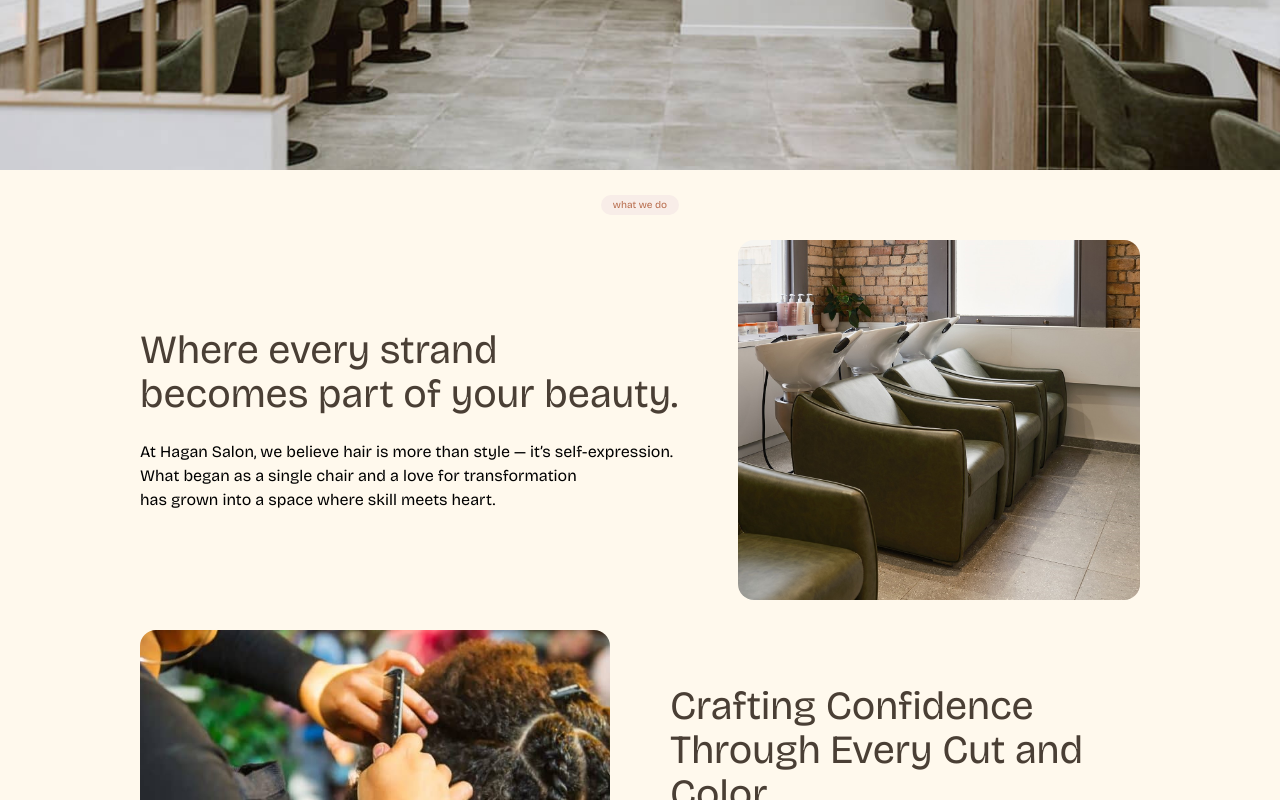
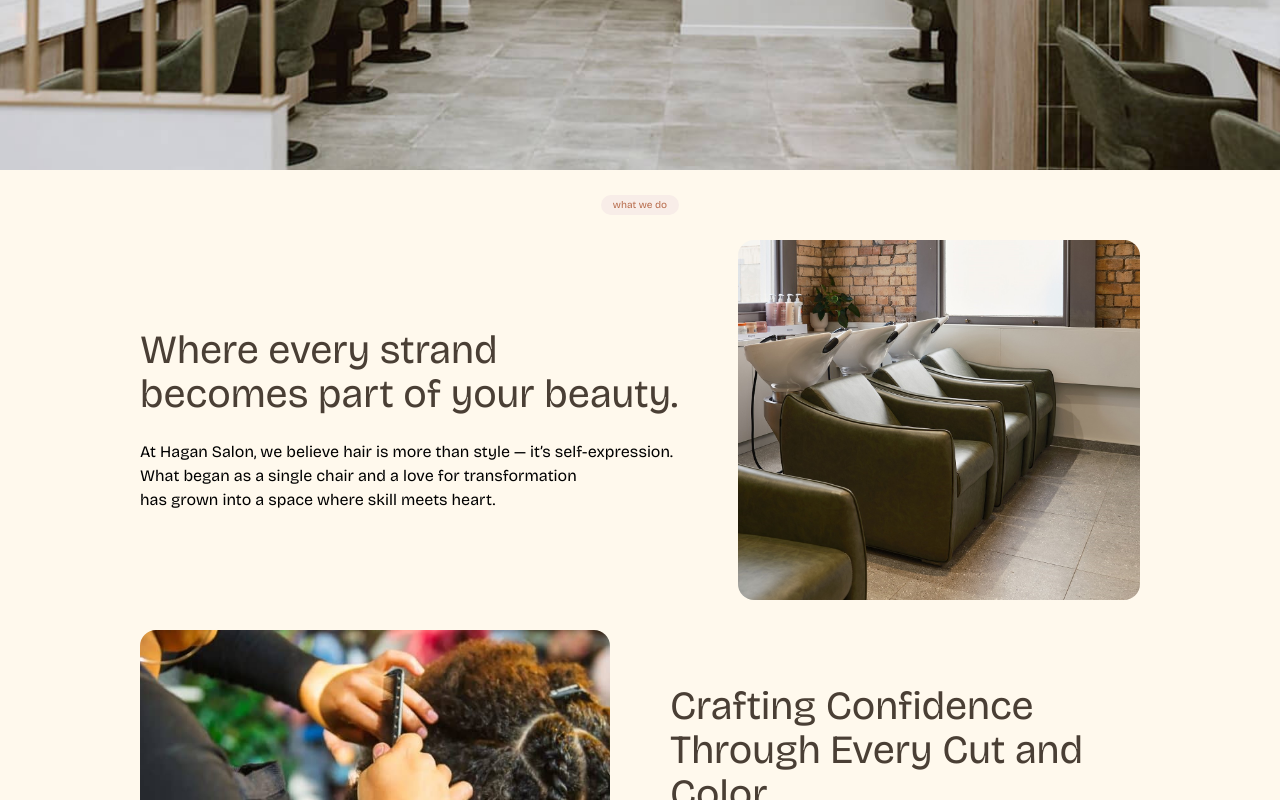
Before and after one commit to sanyomor-01/hagan-salon, a plain HTML site: page index.html in a window 1280 px wide. Shown: the part 610-1410 px from the top of the page. Drawn offline with nearby package versions, Linux system fonts and the light colour scheme.

Commit message:
fix(ui): object-position of image

```diff
--- a/css/style.css
+++ b/css/style.css
@@ -262,9 +262,7 @@ main{
   display: block;
   object-position:center ;
 }
-#cropped{
-  object-position: 30%  80%;
-}
+
 .image-placeholder{
   height: 36rem;
   width: 55rem;
--- a/index.html
+++ b/index.html
@@ -60,7 +60,7 @@
           </div>
 
           <div class="col image-placeholder">
-            <img src="./images/529.jpg" alt="salon-sofa" id="cropped" />
+            <img src="./images/529.jpg" alt="salon-sofa" />
           </div>
         </div>
 
```
